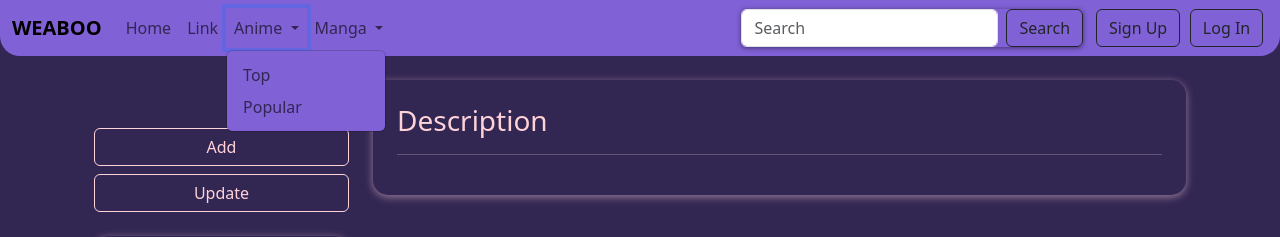
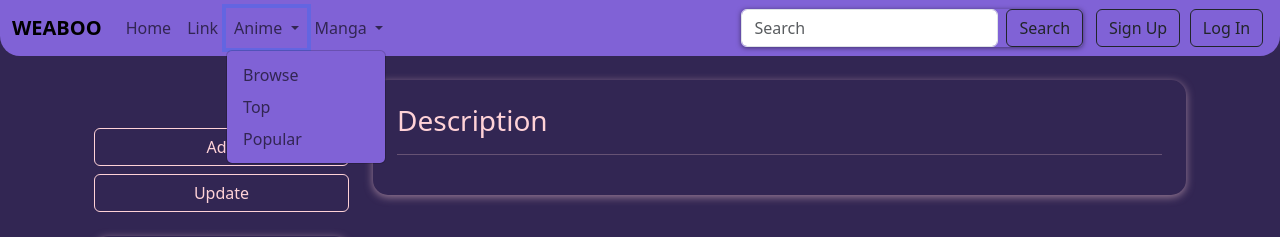
Before and after one commit to aarzoo8810/Weaboo, a Django app: page /anime/1 in a window 1280 px wide, after a click on "Anime". Shown: the top 237 px of the page. Run offline with Django 4.2, Linux system fonts and the light colour scheme; data that the repository does not hold is empty; some libraries are stand-ins or nearby versions.

Commit message:
add browse-anime btn

```diff
--- a/weaboo/templates/base.html
+++ b/weaboo/templates/base.html
@@ -31,6 +31,7 @@
                   Anime
                 </a>
                 <ul class="dropdown-menu">
+                  <li><a class="dropdown-item" href="{% url 'browse-anime' %}">Browse</a></li>
                   <li><a class="dropdown-item" href="#">Top</a></li>
                   <li><a class="dropdown-item" href="#">Popular</a></li>
                   {% comment %} <li><hr class="dropdown-divider"></li>
```
